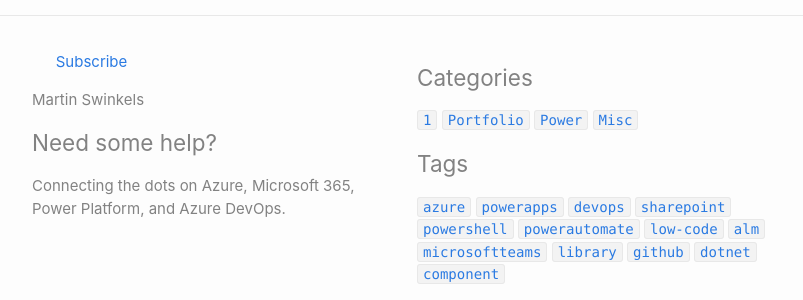
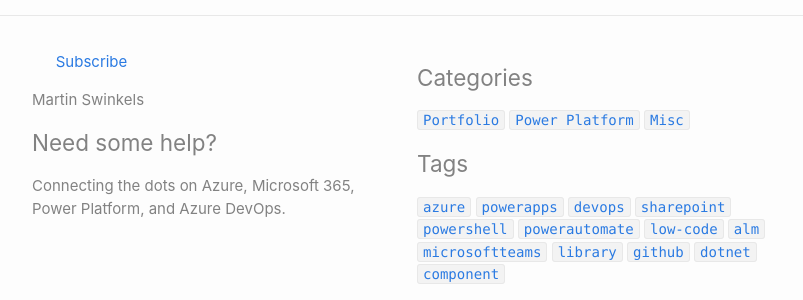
Before and after one commit to msc365/msc365.github.io, a Jekyll site: the page built from _posts/2023-01-04-power-apps-starter-kit.md, in a window 1280 px wide and 900 px high, scrolled down 5521 px. Shown: the part 500-800 px from the top of the window, without its empty margins (238-1041 px from the left). Built offline with Jekyll 4.4.1, drawn with Linux system fonts in a browser that asks for light colours; comment, search, counter and statistics services are not loaded.

Commit message:
Try fix category name w/ liquid replace: "-", " "

```diff
--- a/_includes/categorycloud.html
+++ b/_includes/categorycloud.html
@@ -8,5 +8,5 @@
 {% for tempcategory in sortedtempcategories %}
   {% assign categoryitem = tempcategory | split: '#' %}
   {% capture categoryname %}{{ categoryitem[1] }}{% endcapture %}
-  <a class="tag-link" href="/categories/{{ categoryname | downcase }}"><code class="highligher-rouge"><nobr>{{ categoryname }}</nobr></code></a>
+  <a class="tag-link" href="/categories/{{ categoryname | downcase }}"><code class="highligher-rouge"><nobr>{{ categoryname | replace: "-", " " }}</nobr></code></a>
 {% endfor %}
--- a/_posts/2023-01-04-power-apps-starter-kit.md
+++ b/_posts/2023-01-04-power-apps-starter-kit.md
@@ -2,7 +2,7 @@
 layout: post
 title: Power App Starter Kit
 author: Martin Swinkels
-category: "Power Platform"
+category: "Power-Platform"
 tags: powerapps component library low-code alm
 comments: true
 ---
```
Also changed, not shown: categories/power-platform.md (renamed from categories/power platform.md, +1 -1 lines).
